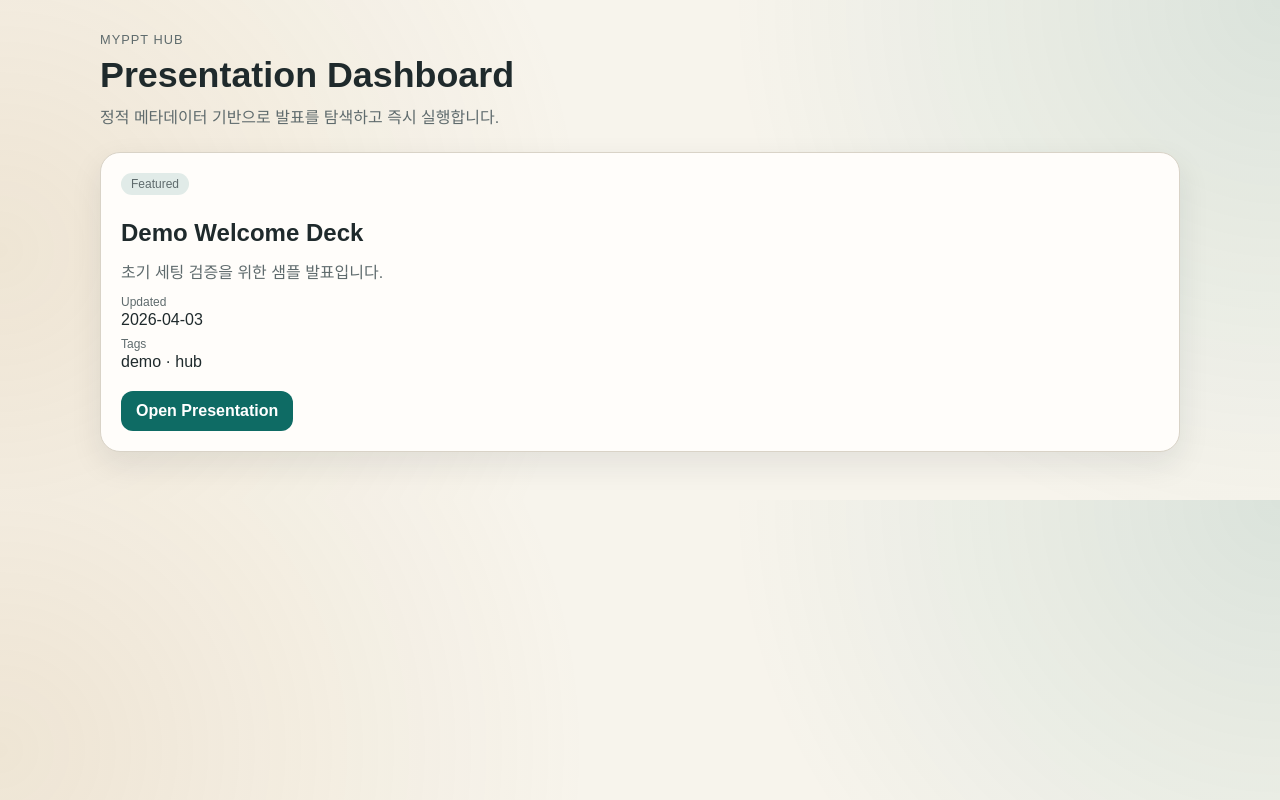
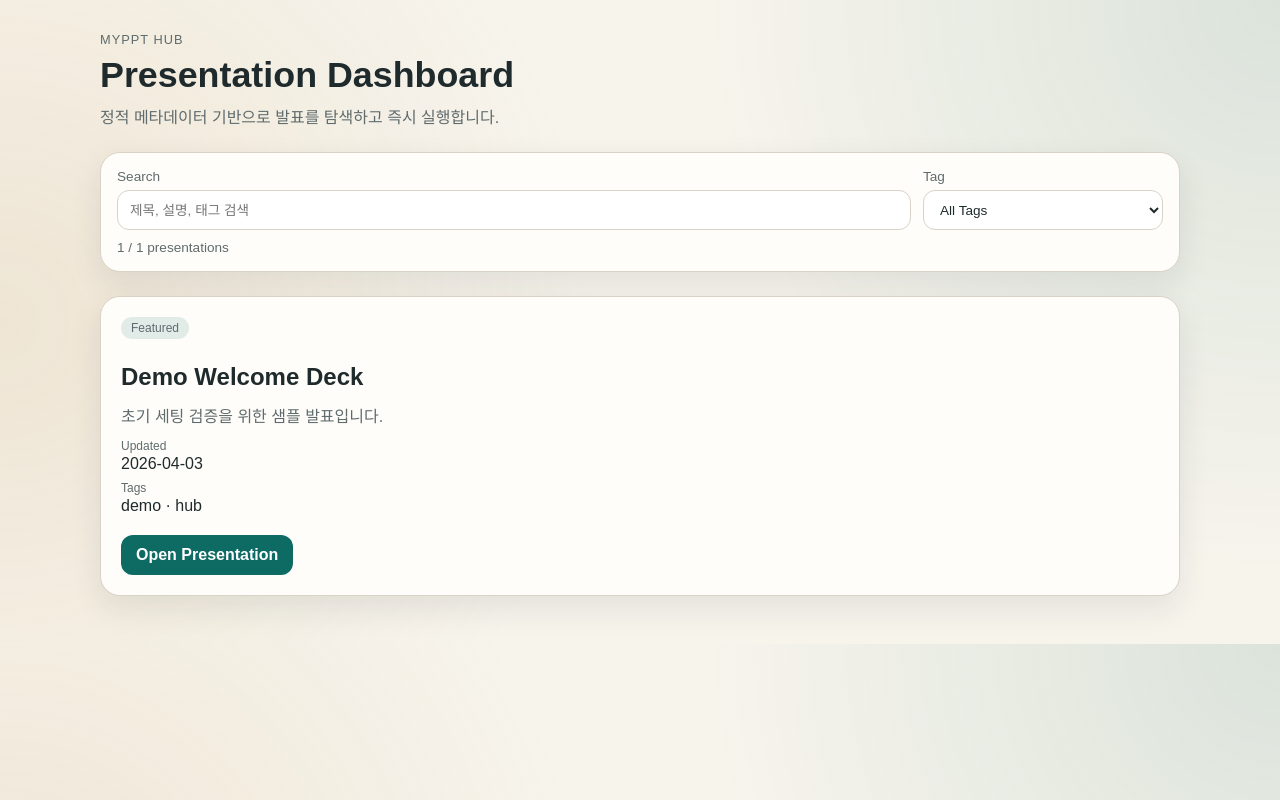
Before and after one commit to hefxpzwk/myppt, a React (Vite) app: page / in a window 1280 px wide. Built offline with nearby package versions, Linux system fonts and the light colour scheme.

Commit message:
feat: add dashboard search and tag filter

```diff
--- a/src/pages/dashboard/DashboardPage.tsx
+++ b/src/pages/dashboard/DashboardPage.tsx
@@ -1,3 +1,4 @@
+import { useMemo, useState } from 'react';
 import { TopBar } from '../../components/TopBar';
 import { presentations } from '../../data/slides';
 
@@ -10,6 +11,38 @@ function formatTags(tags?: string[]): string {
 }
 
 export function DashboardPage() {
+  const [searchQuery, setSearchQuery] = useState('');
+  const [selectedTag, setSelectedTag] = useState('all');
+
+  const availableTags = useMemo(() => {
+    return Array.from(
+      new Set(presentations.flatMap((presentation) => presentation.tags ?? [])),
+    ).sort((a, b) => a.localeCompare(b));
+  }, []);
+
+  const filteredPresentations = useMemo(() => {
+    const normalizedSearchQuery = searchQuery.trim().toLowerCase();
+
+    return presentations.filter((presentation) => {
+      const tags = presentation.tags ?? [];
+      const matchesTag = selectedTag === 'all' || tags.includes(selectedTag);
+
+      if (!normalizedSearchQuery) {
+        return matchesTag;
+      }
+
+      const searchTarget = [
+        presentation.title,
+        presentation.description ?? '',
+        ...tags,
+      ]
+        .join(' ')
+        .toLowerCase();
+
+      return matchesTag && searchTarget.includes(normalizedSearchQuery);
+    });
+  }, [searchQuery, selectedTag]);
+
   return (
     <main className="app-shell">
       <TopBar
@@ -17,8 +50,43 @@ export function DashboardPage() {
         subtitle="정적 메타데이터 기반으로 발표를 탐색하고 즉시 실행합니다."
       />
 
+      <section className="filter-panel" aria-label="dashboard filter">
+        <div className="filter-controls">
+          <label className="filter-control" htmlFor="search-query">
+            Search
+            <input
+              id="search-query"
+              type="search"
+              className="filter-input"
+              placeholder="제목, 설명, 태그 검색"
+              value={searchQuery}
+              onChange={(event) => setSearchQuery(event.target.value)}
+            />
+          </label>
+          <label className="filter-control" htmlFor="tag-filter">
+            Tag
+            <select
+              id="tag-filter"
+              className="filter-select"
+              value={selectedTag}
+              onChange={(event) => setSelectedTag(event.target.value)}
+            >
+              <option value="all">All Tags</option>
+              {availableTags.map((tag) => (
+                <option key={tag} value={tag}>
+                  {tag}
+                </option>
+              ))}
+            </select>
+          </label>
+        </div>
+        <p className="filter-meta">
+          {filteredPresentations.length} / {presentations.length} presentations
+        </p>
+      </section>
+
       <section className="presentation-grid" aria-label="presentation list">
-        {presentations.map((presentation) => (
+        {filteredPresentations.map((presentation) => (
           <article key={presentation.id} className="presentation-card">
             <p className="presentation-card__badge">
               {presentation.featured ? 'Featured' : 'Standard'}
@@ -40,6 +108,13 @@ export function DashboardPage() {
             </a>
           </article>
         ))}
+
+        {filteredPresentations.length === 0 ? (
+          <article className="presentation-card presentation-card--empty">
+            <h2>검색 결과가 없습니다</h2>
+            <p>검색어 또는 태그 필터를 조정해 다시 시도해 주세요.</p>
+          </article>
+        ) : null}
       </section>
     </main>
   );
--- a/src/styles/global.css
+++ b/src/styles/global.css
@@ -57,12 +57,56 @@ a {
   gap: 16px;
 }
 
+.filter-panel {
+  margin-top: 24px;
+  padding: 16px;
+  border: 1px solid var(--color-border);
+  border-radius: var(--radius-lg);
+  background: var(--color-surface);
+  box-shadow: var(--shadow-soft);
+}
+
+.filter-controls {
+  display: grid;
+  grid-template-columns: 1fr 240px;
+  gap: 12px;
+}
+
+.filter-control {
+  display: grid;
+  gap: 6px;
+  font-size: 0.85rem;
+  color: var(--color-muted);
+}
+
+.filter-input,
+.filter-select {
+  width: 100%;
+  height: 40px;
+  border-radius: var(--radius-md);
+  border: 1px solid var(--color-border);
+  background: #ffffff;
+  color: var(--color-text);
+  font: inherit;
+  padding: 0 12px;
+}
+
+.filter-meta {
+  margin: 10px 0 0;
+  font-size: 0.85rem;
+  color: var(--color-muted);
+}
+
 .presentation-card {
   background: var(--color-surface);
   border: 1px solid var(--color-border);
   border-radius: var(--radius-lg);
   box-shadow: var(--shadow-soft);
   padding: 20px;
+}
+
+.presentation-card--empty {
+  grid-column: 1 / -1;
 }
 
 .presentation-card__badge {
@@ -140,6 +184,10 @@ a {
     flex-direction: column;
   }
 
+  .filter-controls {
+    grid-template-columns: 1fr;
+  }
+
   .viewer-frame-wrap {
     min-height: 340px;
     height: calc(100vh - 220px);
```
